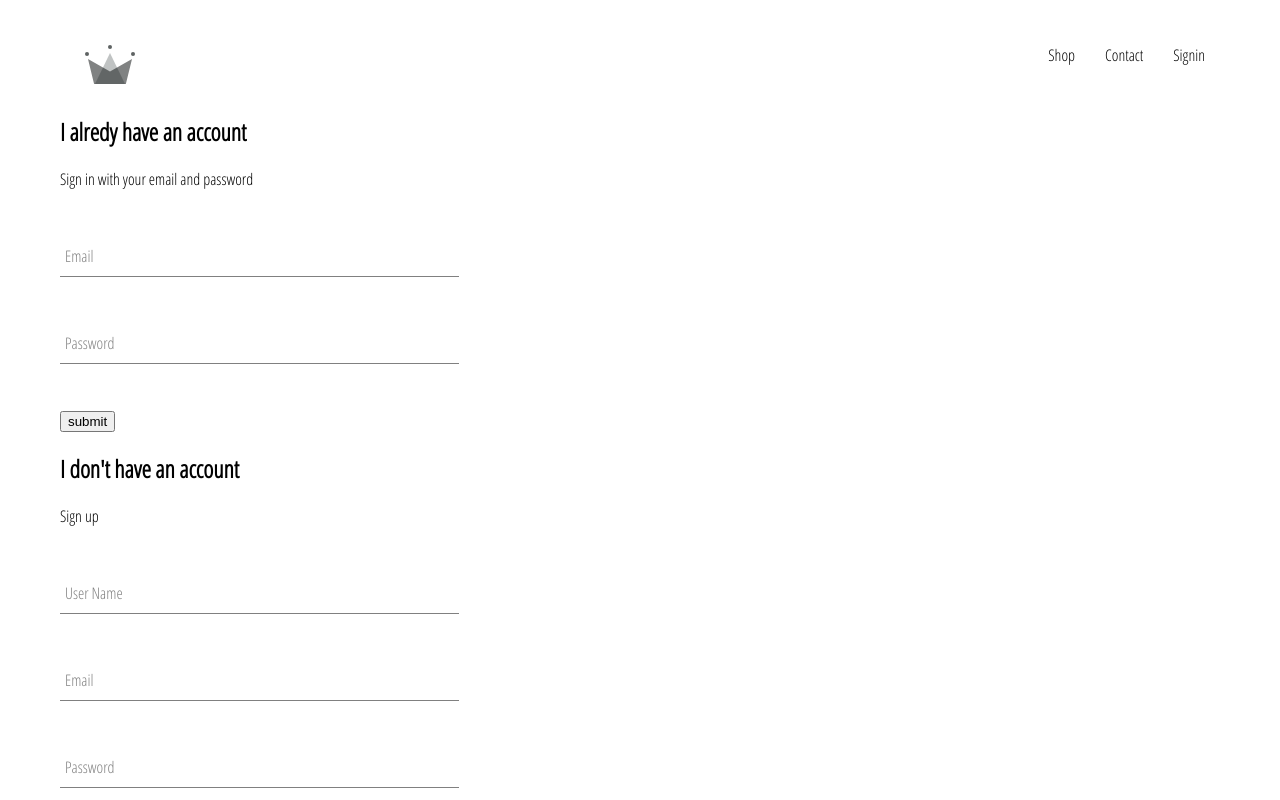
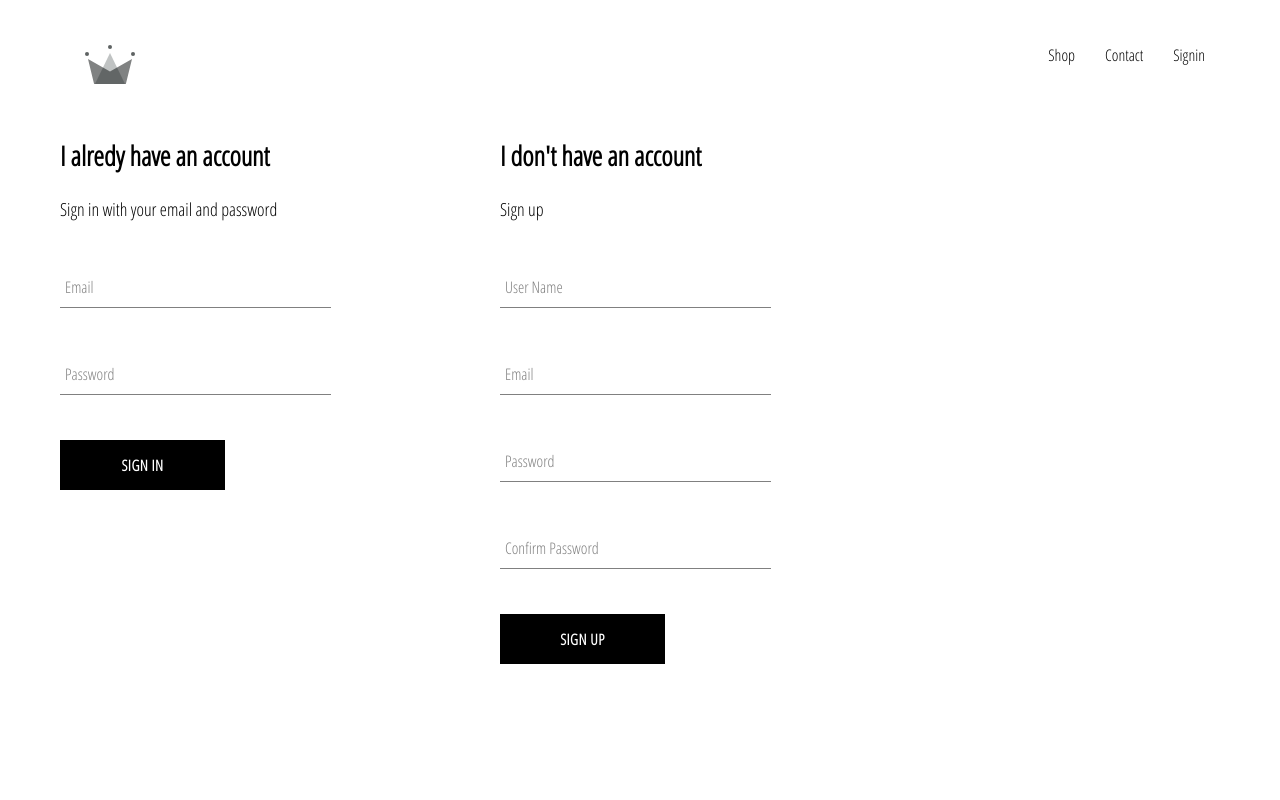
Before and after one commit to Anas10895/E-commerce, a React (Create React App) app in the folder ec/: page /signin in a window 1280 px wide. Shown: the top 800 px of the page. Built offline with nearby package versions, Linux system fonts and the light colour scheme.

Commit message:
adding custom button compnent with the style and minor changes on the sign in style

```diff
--- /dev/null
+++ b/ec/src/components/custom-button/custom-button.component.jsx
@@ -0,0 +1,11 @@
+import React from 'react'
+import "./custom-button.styles.scss"
+const CustomButton = ({children , ...otherProps}) => {
+    {console.log(CustomButton)}
+
+    return <button className='custom-button' {...otherProps}>
+    {children}
+    </button>
+}
+
+export default CustomButton;
--- /dev/null
+++ b/ec/src/components/custom-button/custom-button.styles.scss
@@ -0,0 +1,22 @@
+.custom-button {
+  min-width: 165px;
+  width: auto;
+  height: 50px;
+  letter-spacing: 0.5px;
+  line-height: 50px;
+  padding: 0 35px 0 35px;
+  font-size: 15px;
+  background-color: black;
+  color: white;
+  text-transform: uppercase;
+  font-family: 'Open Sans Condensed';
+  font-weight: bolder;
+  border: none;
+  cursor: pointer;
+
+  &:hover {
+    background-color: white;
+    color: black;
+    border: 1px solid black;
+  }
+}
--- a/ec/src/components/directory/directory.component.jsx
+++ b/ec/src/components/directory/directory.component.jsx
@@ -42,6 +42,21 @@ import MenuItem from "../../components/menu-item/menu-item.component"
                   size: 'large',
                   id: 5,
                   linkUrl: 'shop/mens'
+                },
+
+                {
+                  title: 'womens',
+                  imageUrl: 'https://i.ibb.co/GCCdy8t/womens.png',
+                  size: 'large',
+                  id: 4,
+                  linkUrl: 'shop/womens',
+                },
+                {
+                  title: 'mens',
+                  imageUrl: 'https://i.ibb.co/R70vBrQ/men.png',
+                  size: 'large',
+                  id: 5,
+                  linkUrl: 'shop/mens'
                 }
 
 
--- a/ec/src/components/menu-item/menu-item.styles.scss
+++ b/ec/src/components/menu-item/menu-item.styles.scss
@@ -2,7 +2,7 @@
 .menu-item {
   min-width: 30%;
   height: 240px;
-  flex: 1 1 auto;
+  // flex: 1 1 auto;
   display: flex;
   align-items: center;
   justify-content: center;
--- a/ec/src/components/preview-collection/preview-collection.component.jsx
+++ b/ec/src/components/preview-collection/preview-collection.component.jsx
@@ -10,7 +10,7 @@ const PreviewCollection = ({title, items}) => {
        <h1 className="title">{title.toUpperCase()}</h1>
 
        <div className="preview">
-           {items.filter((i, idx) => (idx < 5)).map(({id, ...otherItemProps}) => (
+           {items.filter((i, idx) => (idx < 4)).map(({id, ...otherItemProps}) => (
                <CollectionItem key={id} {...otherItemProps} />
            ))}
        </div>
--- a/ec/src/components/sign-in-and-sign-up/sign-in-and-sign-up.styles.scss
+++ b/ec/src/components/sign-in-and-sign-up/sign-in-and-sign-up.styles.scss
@@ -0,0 +1,8 @@
+.sign-in-and-sign-up
+{
+    width: 60%;
+    height: 5%;
+    display: flex;
+    justify-content: space-between;
+    font-size: 18px;
+}
--- a/ec/src/components/sign-in/sign-in.component.jsx
+++ b/ec/src/components/sign-in/sign-in.component.jsx
@@ -1,5 +1,5 @@
 import React from 'react'
-
+import CustomButton from '../custom-button/custom-button.component'
 import "./sign-in.styles.scss"
 
 import FromInput from '../form/form-input.component'
@@ -36,7 +36,7 @@ class SignIn extends React.Component {
 
             <FromInput name="password" type="password" label="Password" value={this.state.password} handleChange={this.handleChange} required></FromInput>
 
-            <input type="submit" value="submit"/>
+            <CustomButton type="submit" >Sign In</CustomButton>
 
             </form>
             </div>
--- a/ec/src/components/sign-in/sign-in.styles.scss
+++ b/ec/src/components/sign-in/sign-in.styles.scss
@@ -1,3 +1,8 @@
 .sign-in{
-    width: 30vw;
+    width: 20vw;
+    display: flex;
+    flex-direction: column;
+    .title{
+        margin: 10px 0;
+    }
 }
--- a/ec/src/components/sign-up/sign-up.component.jsx
+++ b/ec/src/components/sign-up/sign-up.component.jsx
@@ -1,5 +1,7 @@
 import React from 'react'
 import FormInput from "../form/form-input.component"
+import CustomButton from '../custom-button/custom-button.component'
+
 class SignUp extends React.Component {
     constructor(props){
         super(props);
@@ -41,7 +43,7 @@ class SignUp extends React.Component {
 
             <FormInput name="password" label="Confirm Password" type="password" value={this.state.password} onChange={this.handleChange} required></FormInput>
 
-            <input type="submit" value="submit"/>
+            <CustomButton type="submit">Sign Up </CustomButton>
             </form>
             </div>
         )
--- a/ec/src/components/sign-up/sign-up.styles.scss
+++ b/ec/src/components/sign-up/sign-up.styles.scss
@@ -1,3 +1,8 @@
 .sign-in{
     width: 30vw;
+    display: flex;
+    flex-direction: column;
+    .title{
+        margin: 10px 0;
+    }
 }
```
